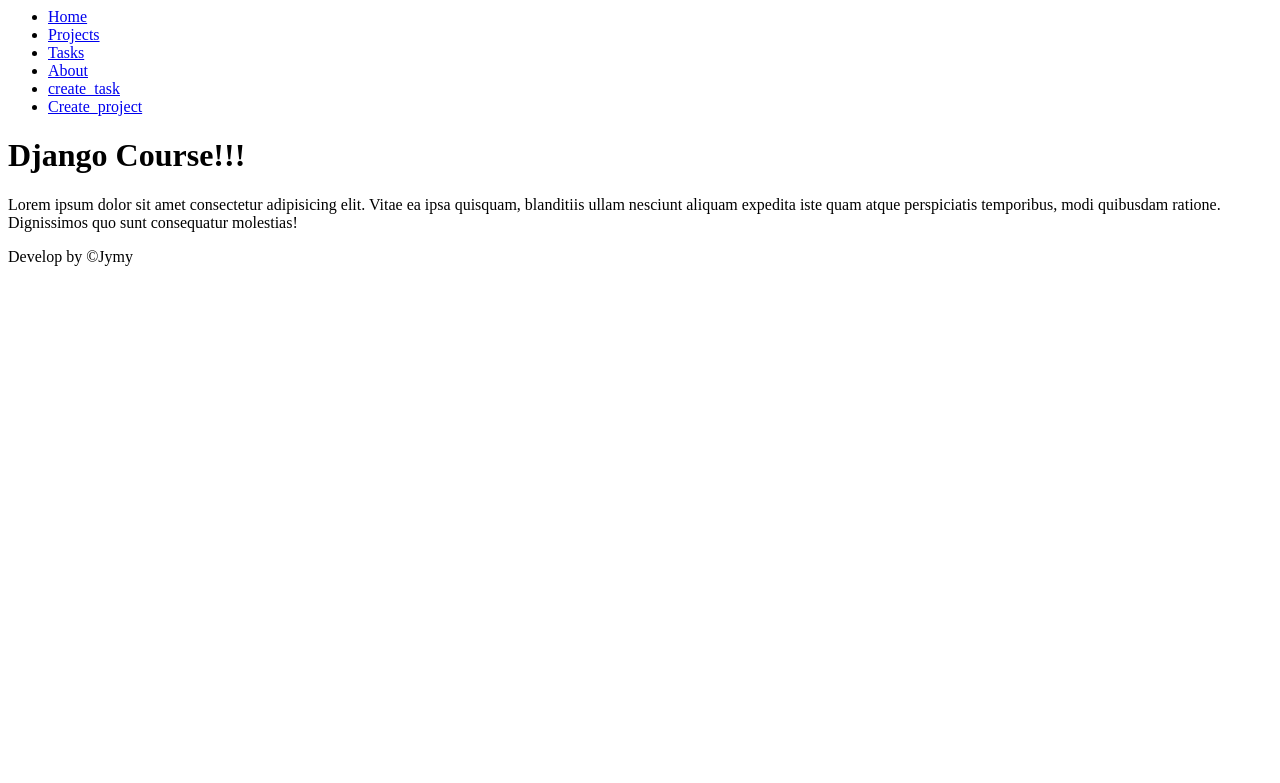
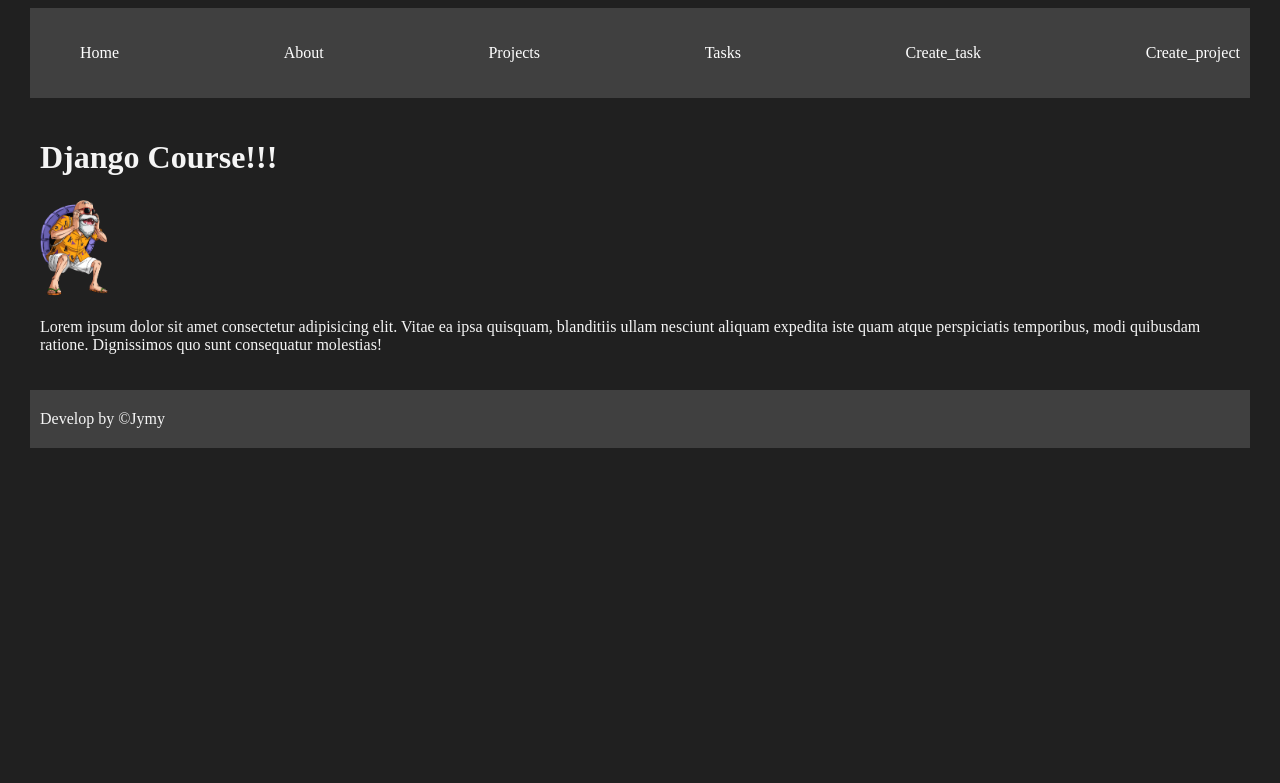
Before and after one commit to jtenarios/djangoproject-Fazt, a Django app: page / in a window 1280 px wide. Shown: the top 783 px of the page. Run offline with Django 5.2, Linux system fonts and the light colour scheme.

Commit message:
Course finished

```diff
--- /dev/null
+++ b/myapp/static/styles/main.css
@@ -0,0 +1,47 @@
+body {
+  background: #202020;
+  color: whitesmoke;
+}
+
+.navbar {
+  background: #404040;
+  padding: 5px 0;
+}
+
+.navbar ul {
+  display: flex;
+  justify-content: space-between;
+}
+
+.navbar ul li {
+  list-style: none;
+}
+
+.navbar ul li a {
+  color: white;
+  text-decoration: none;
+}
+
+.navbar ul li a:hover {
+  color: aquamarine;
+}
+
+.container {
+  max-width: 1200px;
+  margin: auto;
+  padding: 20px 10px;
+}
+
+.card {
+  background: whitesmoke;
+  color: black;
+  padding: 10px;
+  margin-bottom: 2px;
+}
+
+.input {
+  background: wheat;
+  padding: 10px;
+  text-align: center;
+  display: block;
+}
--- a/myapp/templates/index.html
+++ b/myapp/templates/index.html
@@ -1,9 +1,13 @@
 {% extends 'layouts/base.html' %}
 
+{% load static %}
 
 {% block content %}
 
 <h1>{{title}}</h1>
+
+<img src="{% static 'Roshi_Pafu_Pafu_Render.webp' %}" alt="Jymy.dev" width="70">
+
 <p>Lorem ipsum dolor sit amet consectetur adipisicing elit. Vitae ea ipsa quisquam, blanditiis ullam nesciunt aliquam expedita iste quam atque perspiciatis temporibus, modi quibusdam ratione. Dignissimos quo sunt consequatur molestias!</p>
 
 {% endblock %}
--- a/myapp/templates/layouts/base.html
+++ b/myapp/templates/layouts/base.html
@@ -1,27 +1,56 @@
-<nav>
+{% load static %}
+
+<!DOCTYPE html>
+<html lang="en">
+
+<head>
+    <meta charset="UTF-8">
+    <meta name="viewport" content="width=device-width, initial-scale=1.0">
+    <title>Django project</title>
+    <link rel="stylesheet" href="{% static 'styles/main.css' %}">
+</head>
+
+<body>
+    <nav class="navbar container">
         <ul>
             <li>
-            <a href="/">Home</a>
+                <!-- <a href="/">Home</a> -->
+                <a href="{% url 'index' %}">Home</a>
+            </li>
+
+            <li>
+                <!-- <a href="/about">About</a> -->
+                <a href="{% url 'about' %}">About</a>
+            </li>
+
+            <li>
+                <!-- <a href="/projects">Projects</a> -->
+                <a href="{% url 'projects' %}">Projects</a>
             </li>
             <li>
-            <a href="/projects">Projects</a>
+                <!-- <a href="/tasks">Tasks</a> -->
+                <a href="{% url 'tasks' %}">Tasks</a>
+            </li>
+
+            <li>
+                <!-- <a href="/create_task">Create_task</a> -->
+                <a href="{% url 'create_task' %}">Create_task</a>
             </li>
             <li>
-            <a href="/tasks">Tasks</a>
-        </li>
-        <li>
-            <a href="/about">About</a>
-        </li>
-        <li>
-            <a href="/create_task">create_task</a>
-        </li>
-        <li>
-            <a href="/create_project">Create_project</a>
+                <!-- <a href="/create_project">Create_project</a> -->
+                <a href="{% url 'create_project' %}">Create_project</a>
             </li>
         </ul>
     </nav>
 
+    <main class="container">
         {% block content %}
         {% endblock %}
+    </main>
 
-<p>Develop by ©Jymy</p>
+    <nav class="navbar container">
+        Develop by ©Jymy
+    </nav>
+</body>
+
+</html>
--- a/myapp/templates/projects/projects.html
+++ b/myapp/templates/projects/projects.html
@@ -5,8 +5,10 @@
 <h1>Projects</h1>
 
 {% for project in projects %}
-<article>
-    <h1>{{project.name}}</h1>
+<article class="card">
+    <a href="{% url 'project_detail' project.id %}">
+        <h1>{{project.name}}</h1>
+    </a>
 </article>
 
 {% endfor %}
--- a/myapp/urls.py
+++ b/myapp/urls.py
@@ -2,11 +2,12 @@ from django.urls import path
 from . import views
 
 urlpatterns = [
-    path('', views.index),    # path('', hello)
-    path('about/', views.about),
-    path('hello/<str:username>', views.hello),
-    path('projects/', views.project),
-    path('tasks/', views.task),
-    path('create_task/', views.create_task),
-    path('create_project/', views.create_project),
+    path('', views.index, name="index"),
+    path('about/', views.about, name="about"),
+    path('hello/<str:username>', views.hello, name="hello"),
+    path('projects/', views.project, name="projects"),
+    path('projects/<int:id>', views.project_detail, name="project_detail"),
+    path('tasks/', views.task, name="tasks"),
+    path('create_task/', views.create_task, name="create_task"),
+    path('create_project/', views.create_project, name="create_project"),
 ]
--- a/myapp/views.py
+++ b/myapp/views.py
@@ -52,7 +52,7 @@ def create_task(request):
         # Save data
         Task.objects.create(
             title=request.POST['title'], description=request.POST['description'], project_id=2)
-        return redirect('/tasks/')
+        return redirect('tasks')
 
 
 def create_project(request):
@@ -63,9 +63,15 @@ def create_project(request):
         })
     else:
         # Save data
-        project = Project.objects.create(name=request.POST['name'])
-        print(project)
-        # return redirect('/projects/')
-        return render(request, 'projects/create_project.html', {
-            'form': CreateNewProject()
-        })
+        Project.objects.create(name=request.POST['name'])
+        return redirect('projects')
+
+
+def project_detail(request, id):
+    # buscar proyecto o devuelve 404 si no existe
+    project = get_object_or_404(Project, id=id)
+    tasks = Task.objects.filter(project_id = id)
+    return render(request, 'projects/detail.html', {
+        'project': project,
+        'tasks': tasks
+    })
```
Also changed, not shown: myapp/forms.py (+5 -3 lines), myapp/templates/projects/detail.html (added, +14 -0 lines), db.sqlite3, myapp/static/Roshi_Pafu_Pafu_Render.webp (added), readme.md. Lines whose indentation alone changed are shown as unchanged.
